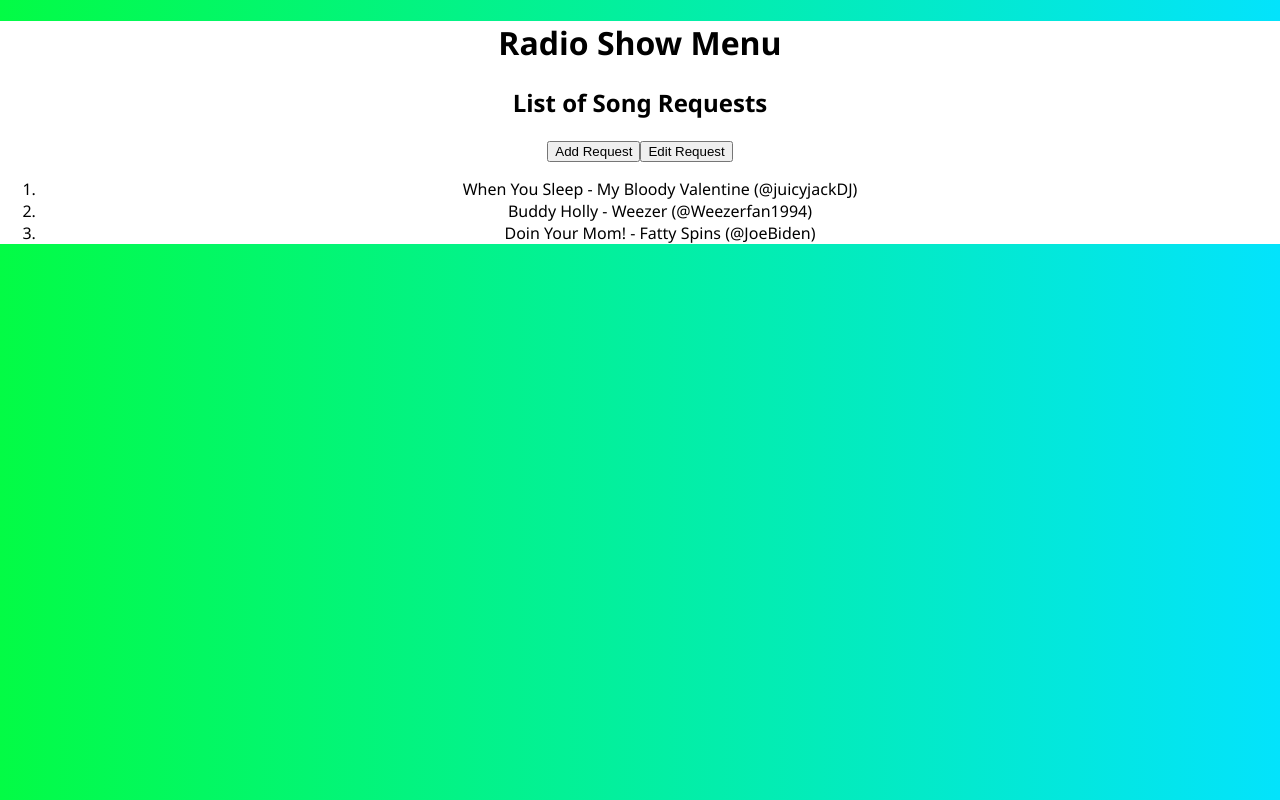
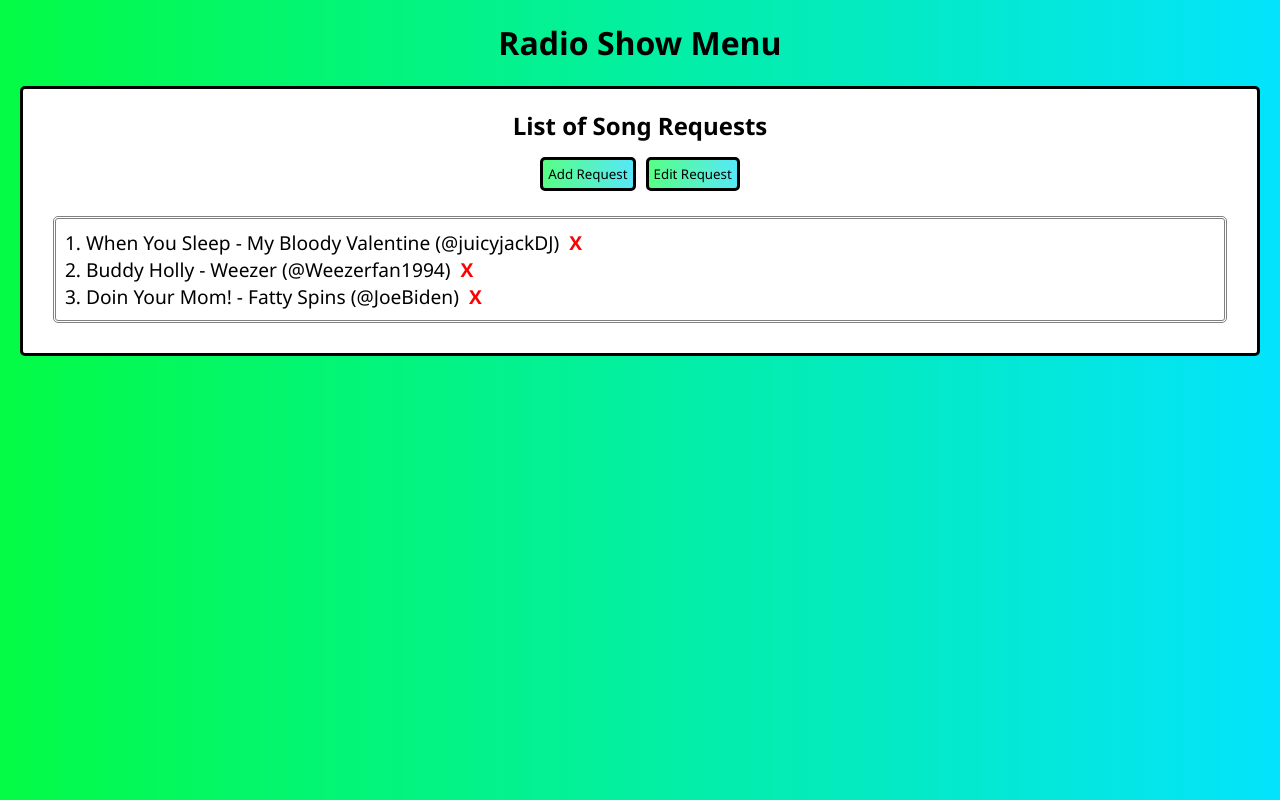
Before and after one commit to cpt-friday/radio-request-web-app, a React (Create React App) app: page / in a window 1280 px wide. Built offline with nearby package versions, Linux system fonts and the light colour scheme.

Commit message:
css go brr

```diff
--- a/src/App.css
+++ b/src/App.css
@@ -1,9 +1,69 @@
+*{
+  font-family: 'Segoe UI', Tahoma, Geneva, Verdana, sans-serif;
+  border-radius: 5px;
+}
+
 body{
   text-align: center;
-  font-family: 'Segoe UI', Tahoma, Geneva, Verdana, sans-serif;
   background: linear-gradient(to right, #03fc45, #03e3fc);
 }
 
-.MainMenu{
+div.SongRequestField{
+  background-color: white;
+  padding: 10px 10px 10px 10px;
+  border: 3px solid black;
+  margin: 20px 20px 20px 20px
+}
+
+div.SongRequestField h2{
+  margin-top: 10px;
+  margin-bottom: 10px;
+}
+
+button{
+  background: linear-gradient(to right, #57ff84, #56e8f8);
+  padding: 5px 5px 5px 5px;
+  border: 3px solid black;
+  margin: 5px 5px 5px 5px;
+}
+button:hover{
+  background: linear-gradient(to right, #9dffb7, #a5f1fa);
+  cursor: pointer;
+}
+button:active{
   background-color: white;
 }
+
+ol.SongListField{
+  padding: 10px 10px 10px 30px;
+  border: 3px double gray;
+  margin: 20px 20px 20px 20px;
+  text-align: left;
+  font-size: 120%;
+}
+
+form{
+  border: 3px solid black;
+  margin: 10px 20px 10px 20px;
+  padding: 10px 20px 10px 20px;
+  grid-template-columns: 100px 100px 100px;
+  grid-gap: 10px;
+  justify-items: center;
+}
+
+form input{
+  width: 500px;
+  height: 30px;
+  margin: 10px 10px 10px 10px;
+  padding: 5px 5px 5px 5px;
+  border: 2px solid gray;
+  display: grid;
+  font-size: 100%;
+}
+
+span.deleteButton{
+  color: red;
+  font-weight: bold;
+  margin-left: 10px;
+  cursor: pointer;
+}
--- a/src/App.js
+++ b/src/App.js
@@ -30,16 +30,17 @@ function SongList({reqs, setReqs}){
     setEdit((prev) => !prev);
   }
   return (
-    <div className='SongListField'>
+    <div className='SongRequestField'>
       <h2>List of Song Requests</h2>
       <button onClick={handleAdd}>Add Request</button>
+      <button onClick={handleEdit}>Edit Request</button>
       { add && (<SongInput setReqs={setReqs} setVisible={setAdd}/>)}
-      <button onClick={handleEdit}>Edit Request</button>
-      <ol>
+      <ol className='SongListField'>
         {reqs.map((req) => (
           <div className='SongField' key={req.id}>
-            <li>{displayString(req)}</li>
-
+            <li>{displayString(req)}
+            <span className="deleteButton" role="button">X</span>
+            </li>
           </div>
         ))}
       </ol>
```
